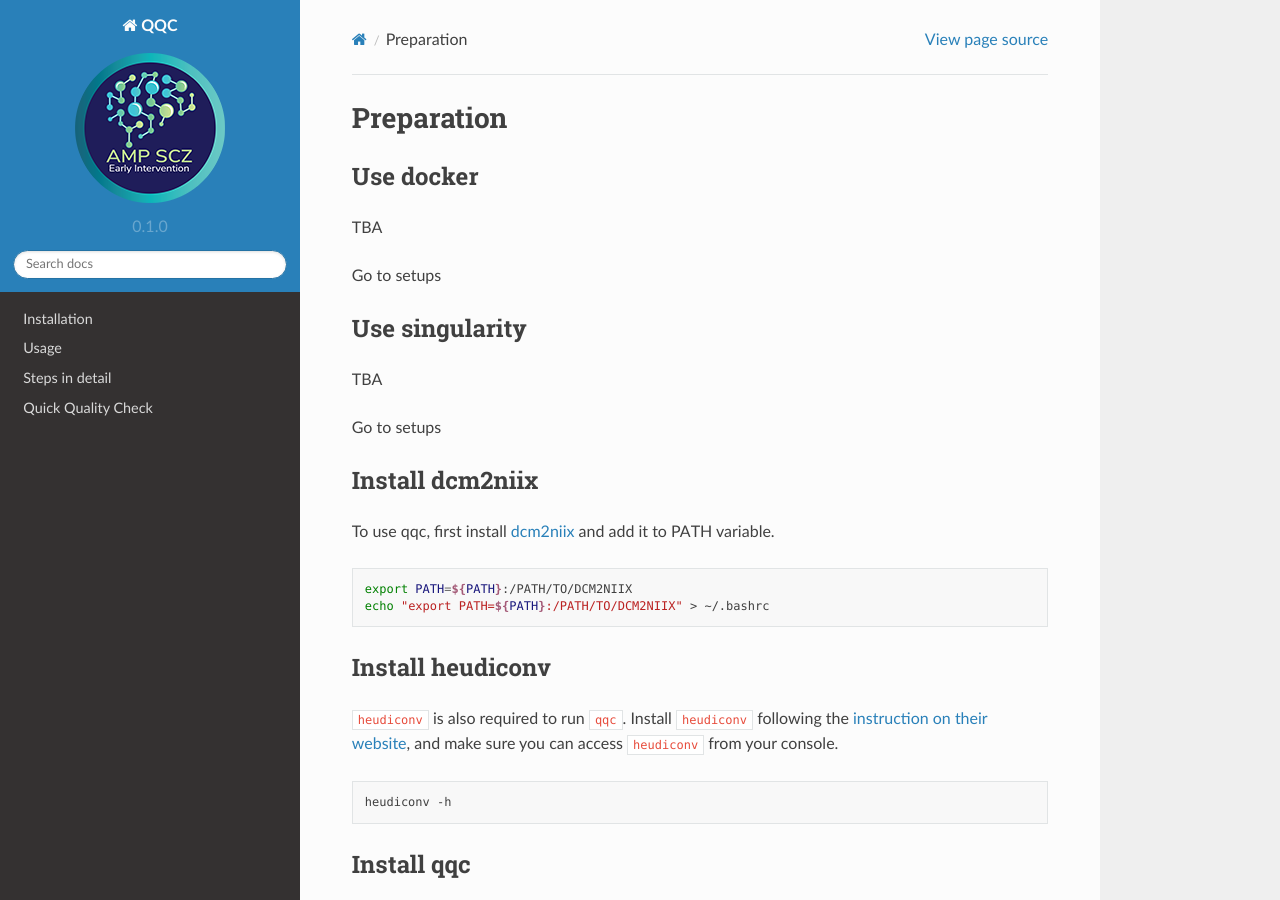
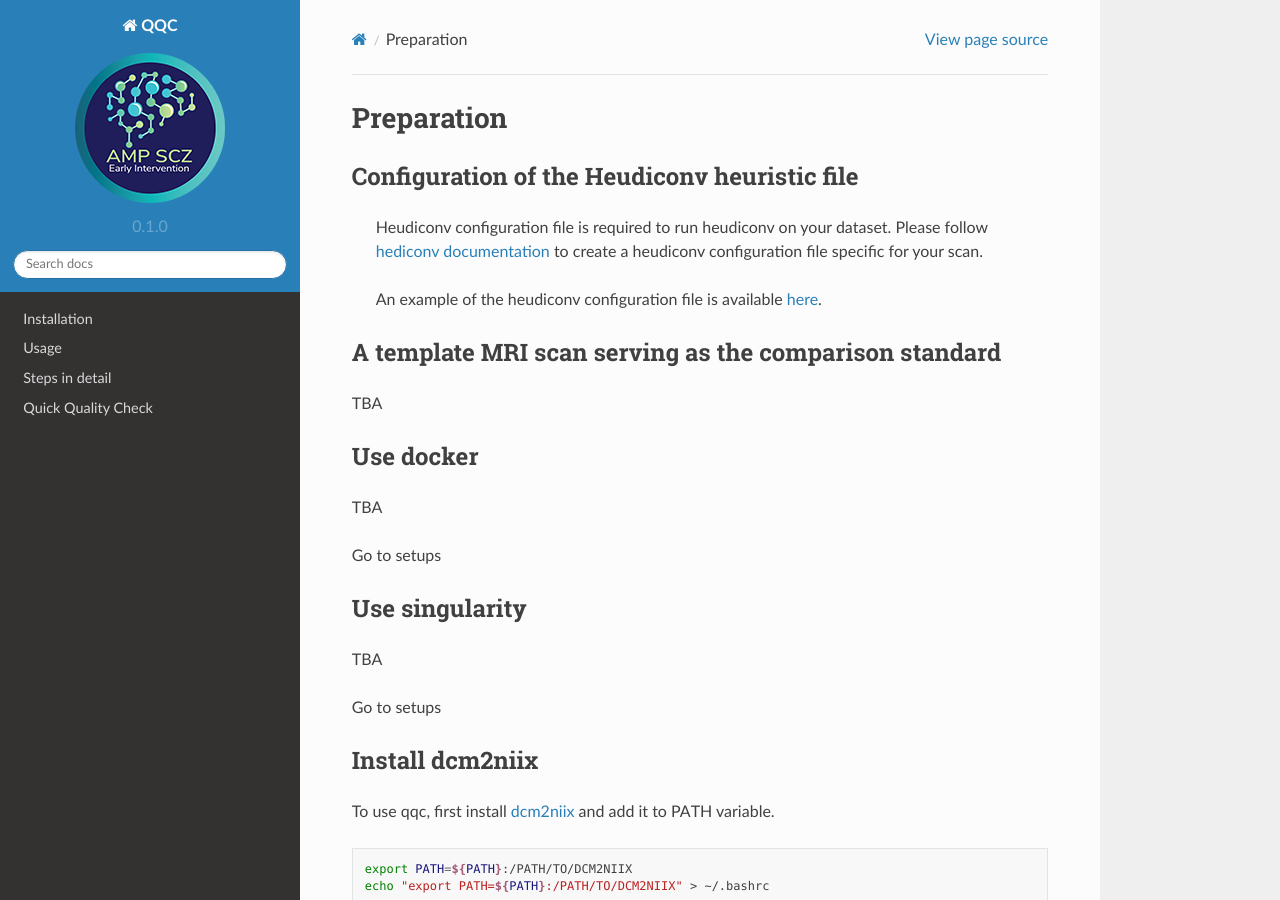
Before and after one commit to AMP-SCZ/qqc, a Sphinx documentation site: the page built from docs/source/preparation.rst, in a window 1280 px wide and 900 px high. Built offline with Sphinx 7.4.7 and the Read the Docs theme 2.0.0, drawn with Linux system fonts in a browser that asks for light colours.

Commit message:
Update preparation.rst

```diff
--- a/docs/source/preparation.rst
+++ b/docs/source/preparation.rst
@@ -1,5 +1,21 @@
 Preparation
 ===========
+
+
+
+Configuration of the Heudiconv heuristic file
+----------------------------------------------
+  Heudiconv configuration file is required to run heudiconv on your dataset. Please follow `hediconv documentation <https://heudiconv.readthedocs.io/en/latest/>`_
+  to create a heudiconv configuration file specific for your scan.
+
+  An example of the heudiconv configuration file is available `here <https://github.com/AMP-SCZ/qqc/blob/main/data/heuristic.py>`_.
+
+
+A template MRI scan serving as the comparison standard
+-------------------------------------------------------
+
+TBA
+
 
 .. _dockerized_version:
 
```
